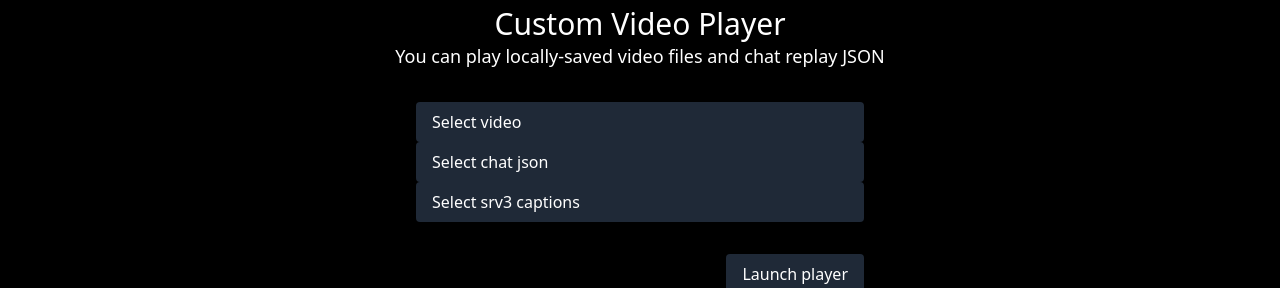
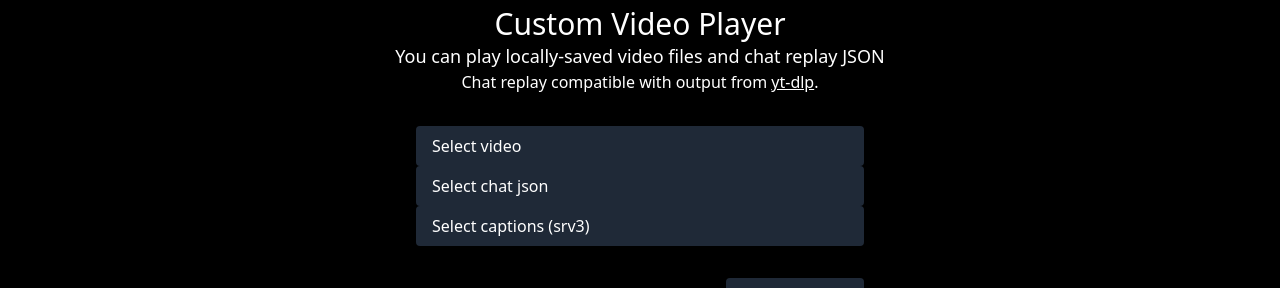
Before and after one commit to ragtag-archive/archive-browser, a Next.js app: page /player in a window 1280 px wide. Shown: the part 130-418 px from the top of the page. Built offline with nearby package versions, Linux system fonts and the light colour scheme; no server answers; what @tailwindcss/typography would draw is missing.

Commit message:
CustomPlayer: upgrade to VideoPlayer2, add note on chat format

```diff
--- a/modules/CustomPlayerPage.tsx
+++ b/modules/CustomPlayerPage.tsx
@@ -3,7 +3,7 @@ import Head from "next/head";
 import ChatReplayPanel from "./shared/ChatReplay/ChatReplayPanel";
 import { useWindowSize } from "./shared/hooks/useWindowSize";
 import PageBase from "./shared/PageBase";
-import VideoPlayer from "./shared/VideoPlayer/VideoPlayer";
+import VideoPlayer2 from "./shared/VideoPlayer/VideoPlayer2";
 import { buttonStyle } from "./shared/VideoActionButtons";
 import { IconCheck } from "./shared/icons";
 
@@ -49,7 +49,7 @@ const CustomPlayerPage = () => {
                 style={{ paddingBottom: "56.25%" }}
               >
                 <div className="absolute inset-0 w-full h-full">
-                  <VideoPlayer
+                  <VideoPlayer2
                     key={urlVideo}
                     videoId="custom"
                     srcVideo={urlVideo}
@@ -103,6 +103,18 @@ const CustomPlayerPage = () => {
             <p className="text-lg text-center">
               You can play locally-saved video files and chat replay JSON
             </p>
+            <p className="text-center">
+              Chat replay compatible with output from{" "}
+              <a
+                className="underline"
+                href="https://github.com/yt-dlp/yt-dlp"
+                target="_blank"
+                rel="noreferrer noopener nofollow"
+              >
+                yt-dlp
+              </a>
+              .
+            </p>
           </div>
           <div className="mx-auto max-w-md">
             <form>
@@ -135,7 +147,7 @@ const CustomPlayerPage = () => {
               <label
                 className={[buttonStyle, "relative cursor-pointer"].join(" ")}
               >
-                <span>Select srv3 captions</span>
+                <span>Select captions (srv3)</span>
                 <span className="ml-auto">
                   {urlYtt ? <IconCheck width="1em" height="1em" /> : null}
                 </span>
```
